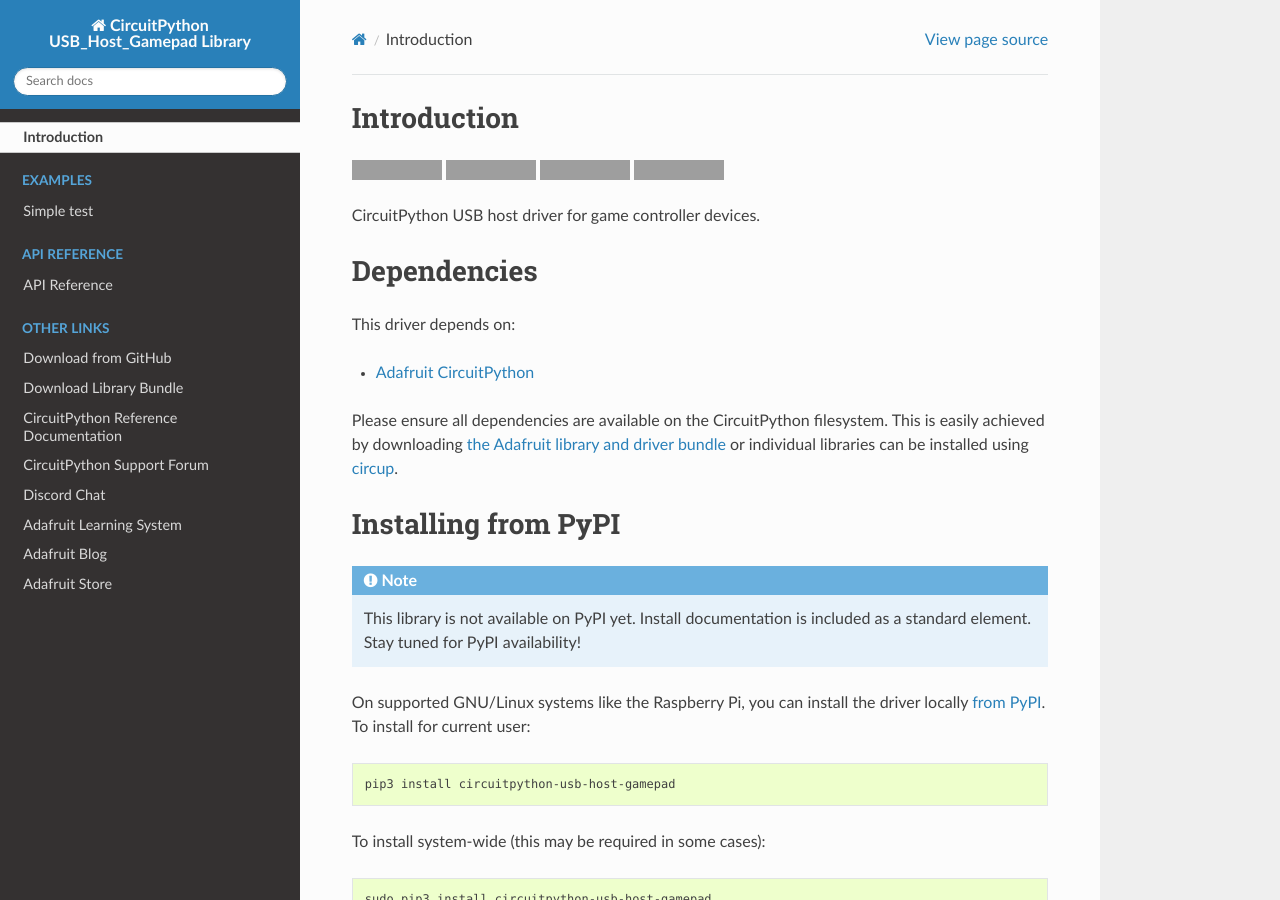
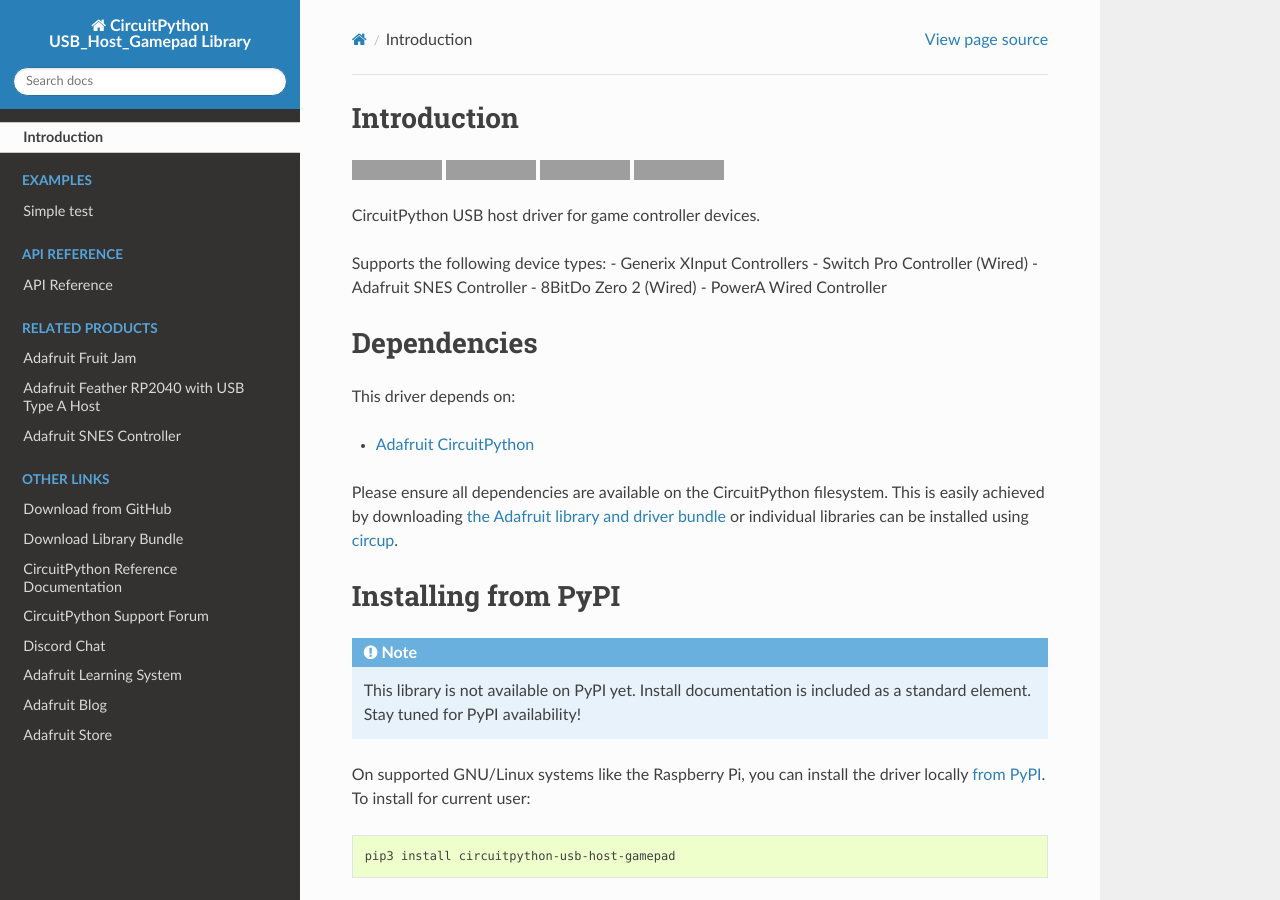
Before and after one commit to relic-se/CircuitPython_USB_Host_Gamepad, a Sphinx documentation site: the page built from docs/index.rst, in a window 1280 px wide and 900 px high. Built offline with Sphinx 7.4.7 and the Read the Docs theme 3.1.0, drawn with Linux system fonts in a browser that asks for light colours; some of the changed text lies outside the part shown; grey boxes are pictures that could not be loaded.

Commit message:
Update basic documentation

```diff
--- a/README.rst
+++ b/README.rst
@@ -24,6 +24,13 @@
 
 CircuitPython USB host driver for game controller devices.
 
+Supports the following device types:
+- Generix XInput Controllers
+- Switch Pro Controller (Wired)
+- Adafruit SNES Controller
+- 8BitDo Zero 2 (Wired)
+- PowerA Wired Controller
+
 
 Dependencies
 =============
--- a/docs/conf.py
+++ b/docs/conf.py
@@ -21,11 +21,7 @@
     "sphinx.ext.todo",
 ]
 
-# TODO: Please Read!
-# Uncomment the below if you use native CircuitPython modules such as
-# digitalio, micropython and busio. List the modules you use. Without it, the
-# autodoc module docs will fail to generate with a warning.
-# autodoc_mock_imports = ["digitalio", "busio"]
+autodoc_mock_imports = ["keypad", "micropython", "struct", "time", "usb"]
 
 autodoc_preserve_defaults = True
 
--- a/docs/index.rst
+++ b/docs/index.rst
@@ -24,14 +24,12 @@
 .. toctree::
     :caption: Tutorials
 
-.. todo:: Add any Learn guide links here. If there are none, then simply delete this todo and leave
-    the toctree above for use later.
-
 .. toctree::
     :caption: Related Products
 
-.. todo:: Add any product links here. If there are none, then simply delete this todo and leave
-    the toctree above for use later.
+    Adafruit Fruit Jam <https://www.adafruit.com/product/6200>
+    Adafruit Feather RP2040 with USB Type A Host <https://www.adafruit.com/product/5723>
+    Adafruit SNES Controller <https://www.adafruit.com/product/6285>
 
 .. toctree::
     :caption: Other Links
--- a/pyproject.toml
+++ b/pyproject.toml
@@ -45,8 +45,6 @@
 dynamic = ["dependencies", "optional-dependencies"]
 
 [tool.setuptools]
-# TODO: IF LIBRARY FILES ARE A PACKAGE FOLDER,
-#       CHANGE `py_modules = ['...']` TO `packages = ['...']`
 py-modules = ["usb_host_gamepad"]
 
 [tool.setuptools.dynamic]
```
Also changed, not shown: other parts of README.rst (+0 -2 lines), usb_host_gamepad.py (+5 -9 lines), 1 other file.
